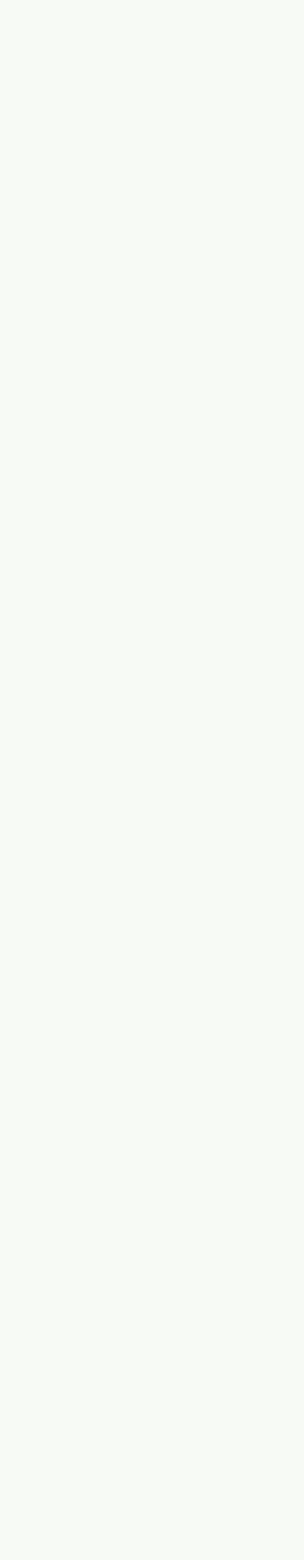
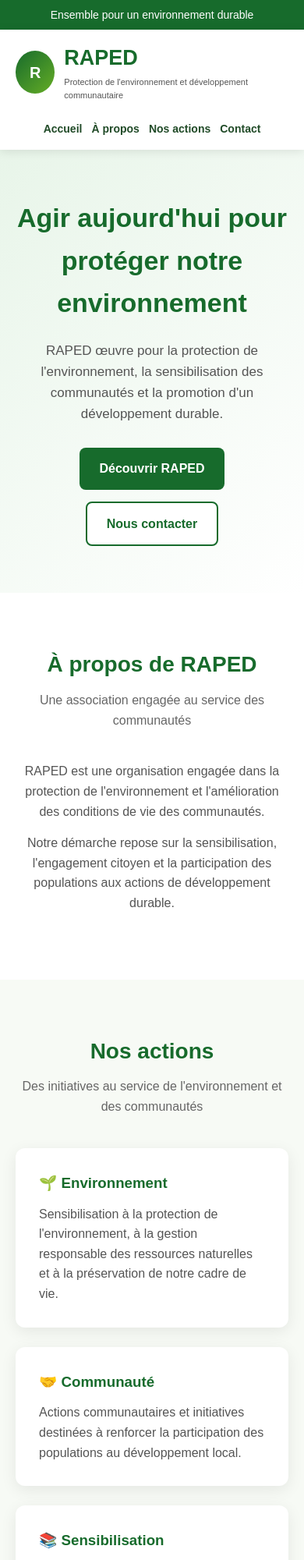
Before and after one commit to rapedassociation/rapedassociation.github.io, a plain HTML site: page index.html in a window 390 px wide. Shown: the top 2000 px of the page at 78% size. Before the commit the page ends 844 px from the top, so only its background shows below. Drawn offline with Linux system fonts and the light colour scheme.

Commit message:
Refactor HTML structure and improve styles
Updated the title and description meta tags for clarity. Adjusted CSS styles for better responsiveness and layout.

```diff
--- a/index.html
+++ b/index.html
@@ -1,14 +1,16 @@
 <!DOCTYPE html>
 <html lang="fr">
+
 <head>
 <meta charset="UTF-8">
 <meta name="viewport" content="width=device-width, initial-scale=1.0">
 
-  <title>RAPED | Protection de l’environnement et développement</title>
+<title>RAPED | Protection de l'environnement</title>
 
-  <meta name="description" content="Réseau d’Acteurs pour la Protection de l’Environnement et le Développement (RAPED).">
+<meta name="description" content="RAPED - Association engagée pour la protection de l'environnement et le développement communautaire.">
 
 <style>
+
 * {
     box-sizing: border-box;
     margin: 0;
@@ -26,13 +28,7 @@
     background: #f7faf5;
 }
 
-    header {
-      background: white;
-      position: sticky;
-      top: 0;
-      z-index: 1000;
-      box-shadow: 0 2px 12px rgba(0,0,0,0.08);
-    }
+/* BARRE SUPERIEURE */
 
 .topbar {
     background: #176b2c;
@@ -40,6 +36,16 @@
     text-align: center;
     padding: 8px 15px;
     font-size: 14px;
+}
+
+/* HEADER */
+
+header {
+    background: white;
+    position: sticky;
+    top: 0;
+    z-index: 1000;
+    box-shadow: 0 2px 12px rgba(0,0,0,0.10);
 }
 
 nav {
@@ -62,7 +68,7 @@
     width: 55px;
     height: 55px;
     border-radius: 50%;
-      background: linear-gradient(135deg, #76c72c, #13752b);
+    background: linear-gradient(135deg, #176b2c, #65ad25);
     display: flex;
     align-items: center;
     justify-content: center;
@@ -102,9 +108,429 @@
     color: #65ad25;
 }
 
+/* ACCUEIL */
+
 .hero {
     min-height: 650px;
     display: flex;
     align-items: center;
     text-align: center;
-      padding:
+    padding: 80px 20px;
+    background: linear-gradient(135deg, #e8f5e9, #ffffff);
+}
+
+.hero-content {
+    max-width: 900px;
+    margin: auto;
+}
+
+.hero h1 {
+    font-size: 48px;
+    color: #176b2c;
+    margin-bottom: 20px;
+    font-weight: 900;
+}
+
+.hero p {
+    font-size: 20px;
+    color: #555;
+    margin-bottom: 30px;
+}
+
+.buttons {
+    display: flex;
+    justify-content: center;
+    gap: 15px;
+    flex-wrap: wrap;
+}
+
+.btn {
+    display: inline-block;
+    padding: 14px 25px;
+    border-radius: 8px;
+    text-decoration: none;
+    font-weight: bold;
+    transition: 0.3s;
+}
+
+.btn-primary {
+    background: #176b2c;
+    color: white;
+}
+
+.btn-primary:hover {
+    background: #65ad25;
+}
+
+.btn-secondary {
+    background: white;
+    color: #176b2c;
+    border: 2px solid #176b2c;
+}
+
+.btn-secondary:hover {
+    background: #176b2c;
+    color: white;
+}
+
+/* SECTIONS */
+
+section {
+    padding: 70px 20px;
+}
+
+.container {
+    max-width: 1200px;
+    margin: auto;
+}
+
+.section-title {
+    text-align: center;
+    margin-bottom: 40px;
+}
+
+.section-title h2 {
+    font-size: 34px;
+    color: #176b2c;
+    margin-bottom: 10px;
+}
+
+.section-title p {
+    color: #666;
+}
+
+/* CARTES */
+
+.cards {
+    display: grid;
+    grid-template-columns: repeat(3, 1fr);
+    gap: 25px;
+}
+
+.card {
+    background: white;
+    padding: 30px;
+    border-radius: 12px;
+    box-shadow: 0 5px 20px rgba(0,0,0,0.08);
+}
+
+.card h3 {
+    color: #176b2c;
+    margin-bottom: 12px;
+}
+
+.card p {
+    color: #555;
+}
+
+/* A PROPOS */
+
+.about {
+    background: white;
+}
+
+.about-content {
+    max-width: 900px;
+    margin: auto;
+    text-align: center;
+}
+
+.about-content p {
+    color: #555;
+    margin-bottom: 15px;
+}
+
+/* CONTACT */
+
+.contact {
+    background: #e8f5e9;
+}
+
+.contact-box {
+    max-width: 700px;
+    margin: auto;
+    background: white;
+    padding: 35px;
+    border-radius: 15px;
+    text-align: center;
+    box-shadow: 0 5px 20px rgba(0,0,0,0.08);
+}
+
+.contact-box p {
+    margin: 10px 0;
+}
+
+/* PIED DE PAGE */
+
+footer {
+    background: #176b2c;
+    color: white;
+    text-align: center;
+    padding: 30px 20px;
+}
+
+footer p {
+    margin: 5px;
+}
+
+/* TELEPHONE */
+
+@media (max-width: 768px) {
+
+    nav {
+        flex-direction: column;
+    }
+
+    .menu {
+        gap: 12px;
+    }
+
+    .hero {
+        min-height: 550px;
+        padding: 60px 20px;
+    }
+
+    .hero h1 {
+        font-size: 34px;
+    }
+
+    .hero p {
+        font-size: 17px;
+    }
+
+    .cards {
+        grid-template-columns: 1fr;
+    }
+
+    .section-title h2 {
+        font-size: 28px;
+    }
+}
+
+</style>
+</head>
+
+<body>
+
+<div class="topbar">
+    Ensemble pour un environnement durable
+</div>
+
+<header>
+
+<nav>
+
+<div class="logo-area">
+
+<div class="logo-placeholder">
+    R
+</div>
+
+<div>
+    <div class="brand">RAPED</div>
+    <div class="brand-small">
+        Protection de l'environnement et développement communautaire
+    </div>
+</div>
+
+</div>
+
+<ul class="menu">
+    <li><a href="#accueil">Accueil</a></li>
+    <li><a href="#apropos">À propos</a></li>
+    <li><a href="#actions">Nos actions</a></li>
+    <li><a href="#contact">Contact</a></li>
+</ul>
+
+</nav>
+
+</header>
+
+
+<main>
+
+<section class="hero" id="accueil">
+
+<div class="hero-content">
+
+<h1>
+    Agir aujourd'hui pour protéger notre environnement
+</h1>
+
+<p>
+    RAPED œuvre pour la protection de l'environnement,
+    la sensibilisation des communautés et la promotion
+    d'un développement durable.
+</p>
+
+<div class="buttons">
+
+<a href="#apropos" class="btn btn-primary">
+    Découvrir RAPED
+</a>
+
+<a href="#contact" class="btn btn-secondary">
+    Nous contacter
+</a>
+
+</div>
+
+</div>
+
+</section>
+
+
+<section class="about" id="apropos">
+
+<div class="container">
+
+<div class="section-title">
+
+<h2>À propos de RAPED</h2>
+
+<p>
+    Une association engagée au service des communautés
+</p>
+
+</div>
+
+<div class="about-content">
+
+<p>
+    RAPED est une organisation engagée dans la protection
+    de l'environnement et l'amélioration des conditions
+    de vie des communautés.
+</p>
+
+<p>
+    Notre démarche repose sur la sensibilisation,
+    l'engagement citoyen et la participation des
+    populations aux actions de développement durable.
+</p>
+
+</div>
+
+</div>
+
+</section>
+
+
+<section id="actions">
+
+<div class="container">
+
+<div class="section-title">
+
+<h2>Nos actions</h2>
+
+<p>
+    Des initiatives au service de l'environnement et des communautés
+</p>
+
+</div>
+
+
+<div class="cards">
+
+<div class="card">
+
+<h3>🌱 Environnement</h3>
+
+<p>
+    Sensibilisation à la protection de l'environnement,
+    à la gestion responsable des ressources naturelles
+    et à la préservation de notre cadre de vie.
+</p>
+
+</div>
+
+
+<div class="card">
+
+<h3>🤝 Communauté</h3>
+
+<p>
+    Actions communautaires et initiatives destinées
+    à renforcer la participation des populations
+    au développement local.
+</p>
+
+</div>
+
+
+<div class="card">
+
+<h3>📚 Sensibilisation</h3>
+
+<p>
+    Information, éducation et mobilisation des citoyens
+    autour des enjeux environnementaux et sociaux.
+</p>
+
+</div>
+
+</div>
+
+</div>
+
+</section>
+
+
+<section class="contact" id="contact">
+
+<div class="container">
+
+<div class="section-title">
+
+<h2>Contactez-nous</h2>
+
+<p>
+    Nous sommes à votre écoute
+</p>
+
+</div>
+
+<div class="contact-box">
+
+<p>
+    📍 Cameroun
+</p>
+
+<p>
+    📧 Contactez RAPED pour toute information
+</p>
+
+<p>
+    📞 Téléphone : à compléter
+</p>
+
+<br>
+
+<a href="mailto:contact@rapedassociation.org" class="btn btn-primary">
+    Nous écrire
+</a>
+
+</div>
+
+</div>
+
+</section>
+
+</main>
+
+
+<footer>
+
+<p>
+    © 2026 RAPED — Tous droits réservés.
+</p>
+
+<p>
+    Protection de l'environnement • Engagement • Développement durable
+</p>
+
+</footer>
+
+</body>
+
+</html>
```
Lines whose indentation alone changed are shown as unchanged.
